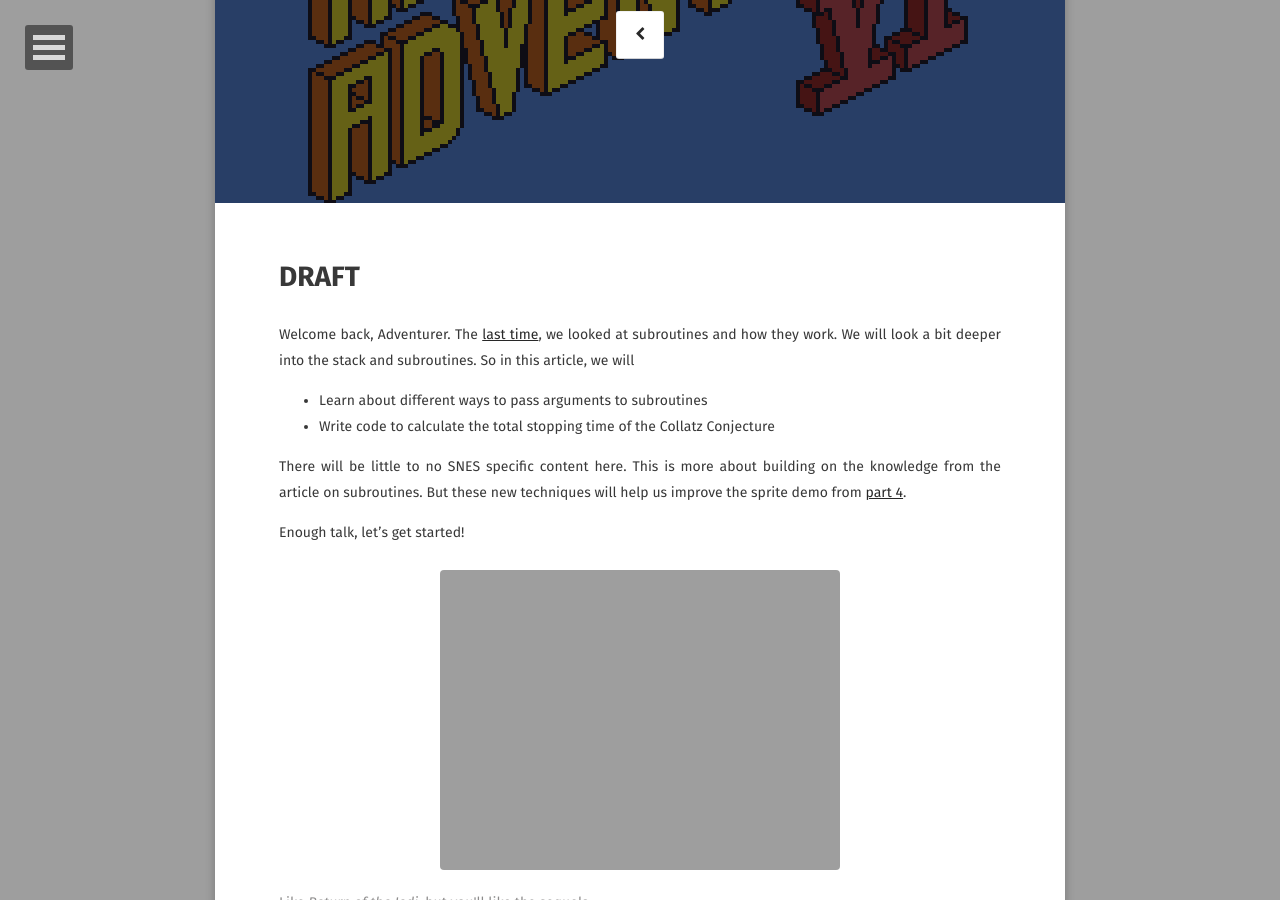
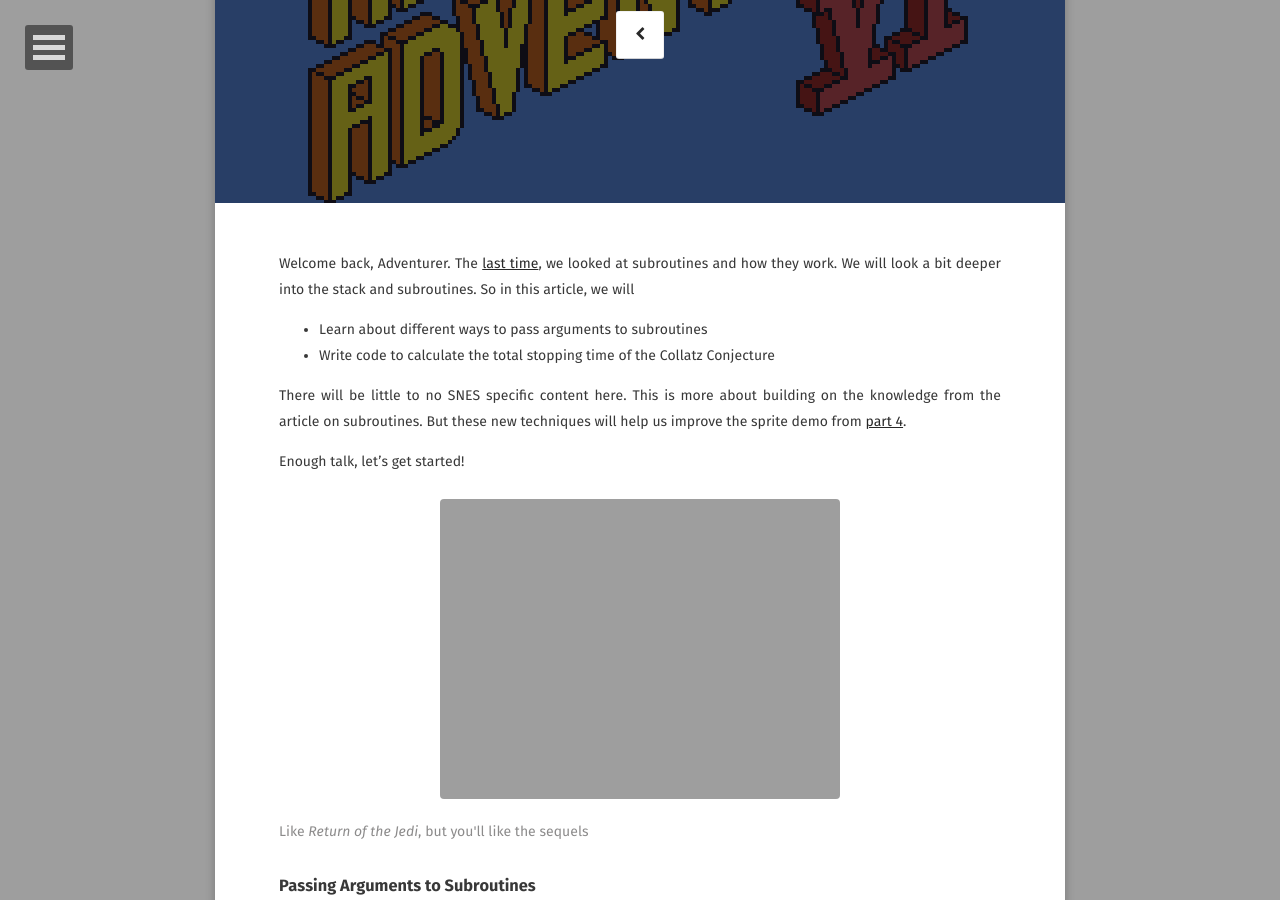
Before and after one commit to georgjz/georgjz.github.io, a Jekyll site: the page built from _posts/snesaa/2019-02-21-snesaa06.md, in a window 1280 px wide and 900 px high, scrolled down 419 px. Built offline with Jekyll 4.4.1, drawn with Linux system fonts in a browser that asks for light colours; some web fonts are replaced; formulas are drawn with MathJax 3; comment, search, counter and statistics services are not loaded.

Commit message:
Remove DRAFT text

```diff
--- a/_posts/snesaa/2019-02-21-snesaa06.md
+++ b/_posts/snesaa/2019-02-21-snesaa06.md
@@ -8,8 +8,6 @@
 published:  true
 comments:   true
 ---
-# DRAFT
-
 Welcome back, Adventurer. The [last time][1], we looked at subroutines and how they work. We will look a bit deeper into the stack and subroutines. So in this article, we will
 
 * Learn about different ways to pass arguments to subroutines
```
